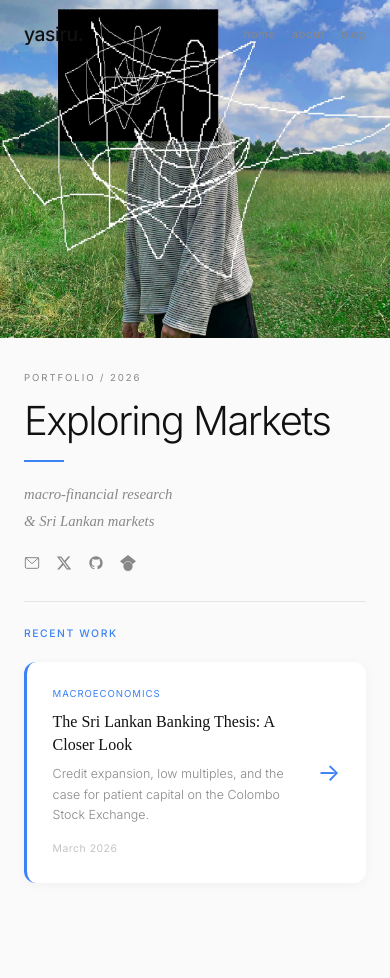
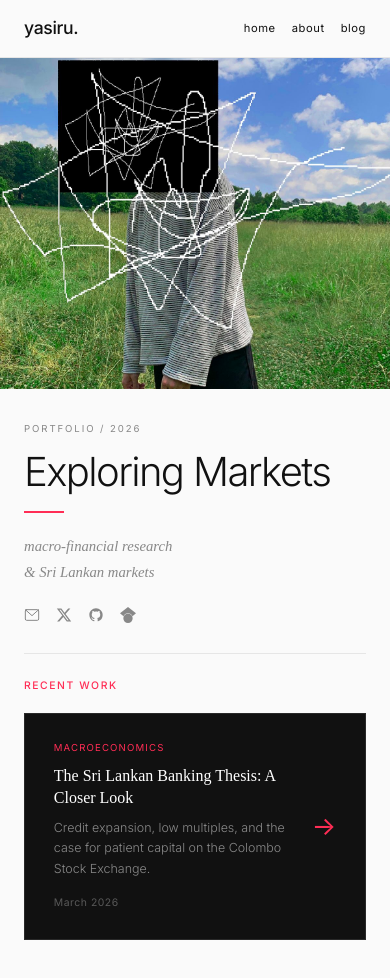
Before and after one commit to Yassa777/Yasiru-portfolio, a React (Vite) app: page / in a window 390 px wide. Before the commit the page ends 923 px from the top, so only its background shows below. Built offline with nearby package versions, Linux system fonts and the light colour scheme; a web font is replaced by a local one.

Commit message:
mobile optimization

```diff
--- a/src/components/Header.css
+++ b/src/components/Header.css
@@ -55,8 +55,15 @@
 
 @media (max-width: 768px) {
   .header {
-    padding: 1.5rem 2rem;
+    position: fixed;
+    padding: 1rem 2rem;
     gap: 1.5rem;
+    background: var(--color-bg);
+    border-bottom: 1px solid var(--color-border);
+  }
+
+  .logo {
+    font-size: 1.1rem;
   }
 
   .nav {
@@ -65,12 +72,13 @@
 
   .nav-link {
     font-size: 0.75rem;
+    color: var(--color-text);
   }
 }
 
 @media (max-width: 480px) {
   .header {
-    padding: 1.2rem 1.5rem;
+    padding: 0.9rem 1.5rem;
   }
 
   .nav {
--- a/src/components/Hero.css
+++ b/src/components/Hero.css
@@ -110,13 +110,11 @@
 .hero-work-card {
   display: block;
   text-decoration: none;
-  color: inherit;
-  padding: 1.5rem 1.6rem;
-  border-radius: 12px;
-  background: white;
-  border-left: 3px solid var(--color-accent);
-  box-shadow: 0 2px 12px rgba(0, 0, 0, 0.04);
-  transition: box-shadow 0.3s ease, transform 0.3s ease;
+  color: white;
+  padding: 1.6rem 1.8rem;
+  background: #111;
+  border: 1px solid rgba(255, 255, 255, 0.1);
+  transition: border-color 0.3s ease;
 }
 
 .hero-work-card-inner {
@@ -127,7 +125,7 @@
 }
 
 .hero-work-arrow {
-  font-size: 1.5rem;
+  font-size: 1.6rem;
   color: var(--color-accent);
   transition: transform 0.3s ease;
   flex-shrink: 0;
@@ -135,8 +133,7 @@
 
 @media (hover: hover) and (pointer: fine) {
   .hero-work-card:hover {
-    transform: translateY(-2px);
-    box-shadow: 0 8px 30px rgba(59, 130, 246, 0.12);
+    border-color: var(--color-accent);
   }
 
   .hero-work-card:hover .hero-work-arrow {
@@ -147,7 +144,7 @@
 .hero-work-category {
   font-family: var(--font-sans);
   font-size: 0.6rem;
-  letter-spacing: 0.1em;
+  letter-spacing: 0.12em;
   text-transform: uppercase;
   color: var(--color-accent);
   display: block;
@@ -159,15 +156,15 @@
   font-size: 1.15rem;
   font-weight: 400;
   line-height: 1.4;
-  color: var(--color-text);
+  color: white;
   margin-bottom: 0.5rem;
 }
 
 .hero-work-excerpt {
   font-family: var(--font-sans);
-  font-size: 0.82rem;
+  font-size: 0.8rem;
   font-weight: 300;
-  color: var(--color-text-light);
+  color: rgba(255, 255, 255, 0.5);
   line-height: 1.65;
   margin-bottom: 0.5rem;
 }
@@ -175,8 +172,7 @@
 .hero-work-date {
   font-family: var(--font-sans);
   font-size: 0.65rem;
-  color: var(--color-text-light);
-  opacity: 0.5;
+  color: rgba(255, 255, 255, 0.3);
   letter-spacing: 0.05em;
 }
 
@@ -198,6 +194,7 @@
     min-height: 100vh;
     grid-template-columns: 1fr;
     grid-template-rows: 45vh auto;
+    padding-top: 3.2rem;
   }
 
   .hero-image-col {
--- a/src/index.css
+++ b/src/index.css
@@ -7,8 +7,8 @@
 }
 
 :root {
-  --color-accent: #3b82f6;
-  --color-accent-light: rgba(59, 130, 246, 0.08);
+  --color-accent: #ff2d55;
+  --color-accent-light: rgba(255, 45, 85, 0.08);
   --color-text: #111;
   --color-text-light: #888;
   --color-bg: #fafafa;
```
